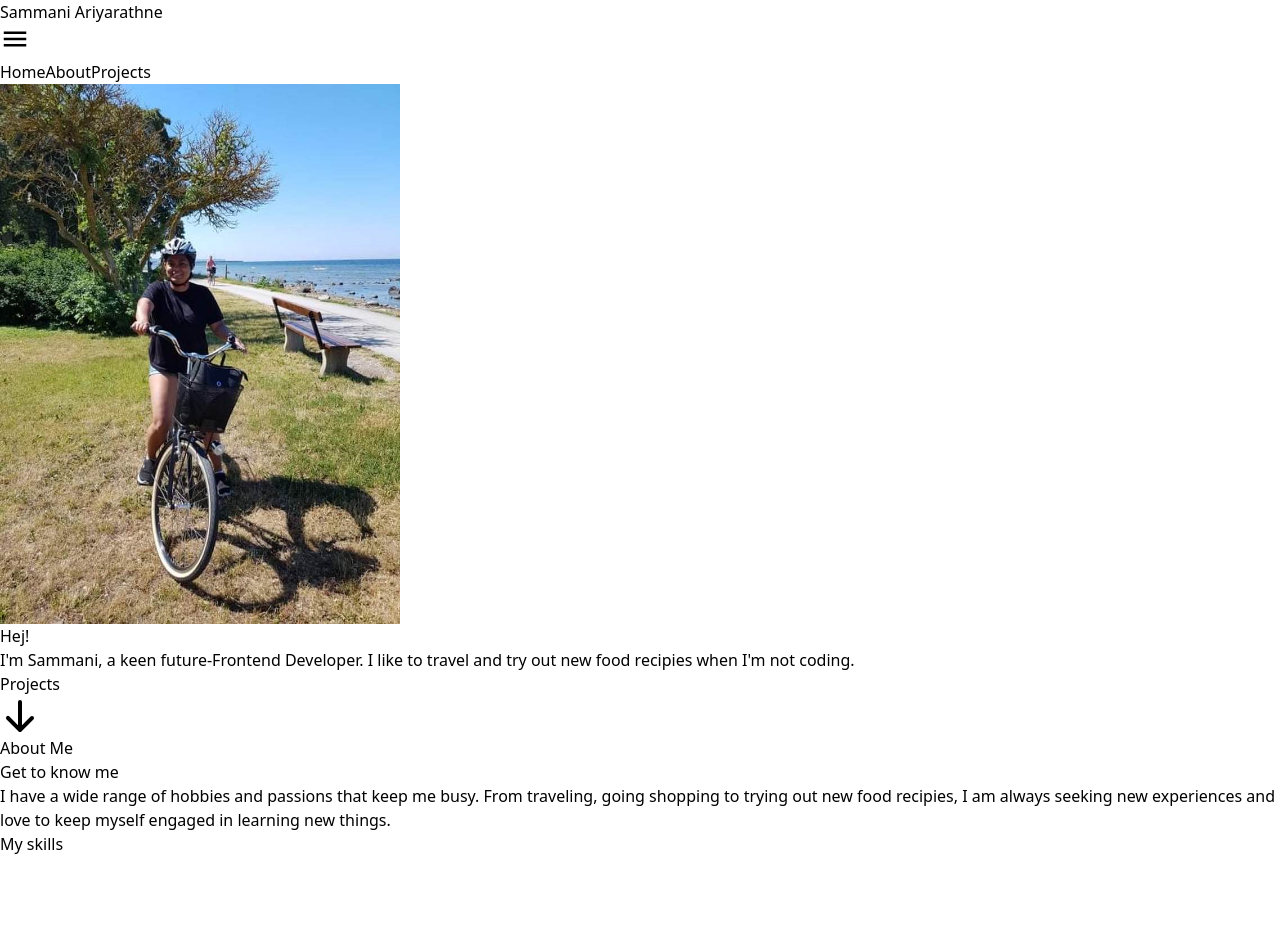
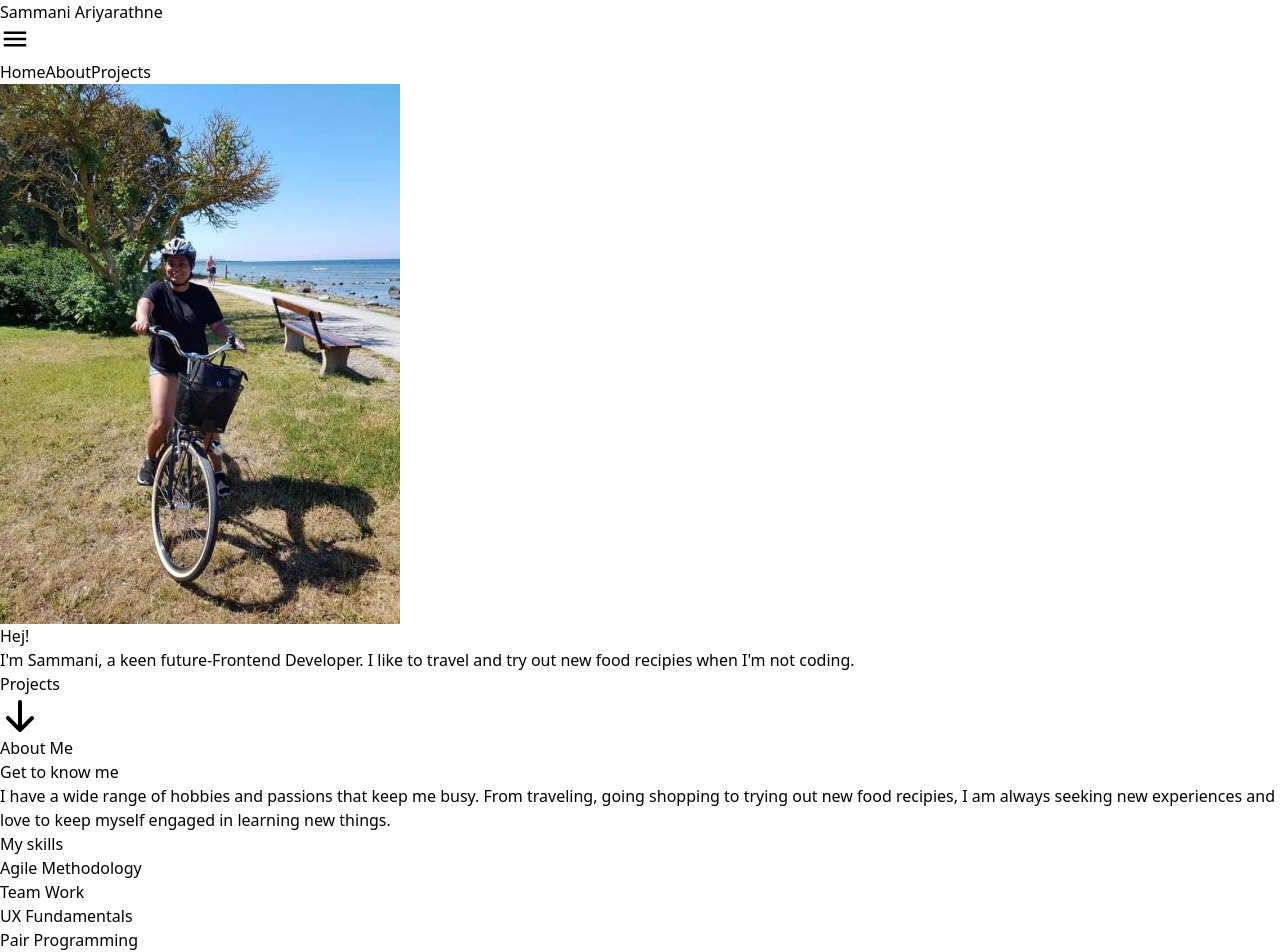
Before and after one commit to SammaniAri/personal-website, a Next.js app: page / in a window 1280 px wide. Before the commit the page ends 856 px from the top, so only its background shows below. Built offline with nearby package versions, Linux system fonts and the light colour scheme.

Commit message:
Adding a list of skills to theAboutsection

```diff
--- a/components/AboutSection.tsx
+++ b/components/AboutSection.tsx
@@ -3,9 +3,16 @@
 "use client";
 import React from "react";
 
+const skills = [
+	{ skill: "Agile Methodology" },
+	{ skill: "Team Work" },
+	{ skill: "UX Fundamentals" },
+	{ skill: "Pair Programming" },
+];
 const AboutSection = () => {
 	return (
 		<section id="about">
+			<div className="my-12 pb-12 md:pt-16">
 				<div>
 					<h1 className="text-center font-semibold text-4xl">
 						{" "}
@@ -14,22 +21,40 @@ const AboutSection = () => {
 				</div>
 				<div className="flex flex-col space-y-10 items-stretch justify-center align-top md:space-x-10 md:space-y-0 md:p-4 md:flex-row md:text-left">
 					<div className="md:w-1/2">
-					<h1> Get to know me</h1>
+						<h1 className="text-center text-2xl font-semibold mb-6 md:text-left">
+							{" "}
+							Get to know me
+						</h1>
 						<p>
 							{" "}
 							I have a wide range of
 							hobbies and passions that
 							keep me busy. From
-						traveling, going shopping to
-						trying out new food
+							traveling, going shopping
+							to trying out new food
 							recipies, I am always
-						seeking new experiences and
-						love to keep myself engaged
-						in learning new things.
+							seeking new experiences
+							and love to keep myself
+							engaged in learning new
+							things.
 						</p>
 					</div>
 					<div className="md:w-1/2">
+						<h1 className="text-center text-2xl font-semibold mb-6 md:text-left">
 							My skills
+						</h1>
+						<div>
+							{skills.map(
+								(item, idx) => {
+									return (
+										<p key={idx}>
+											{item.skill}
+										</p>
+									);
+								}
+							)}
+						</div>
+					</div>
 				</div>
 			</div>
 		</section>
```
Lines whose indentation alone changed are shown as unchanged.
